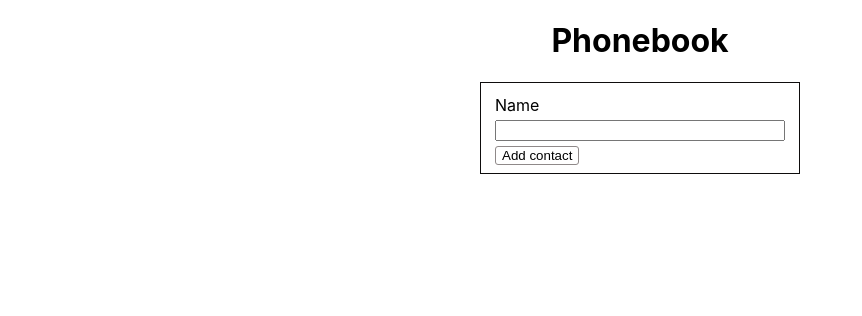
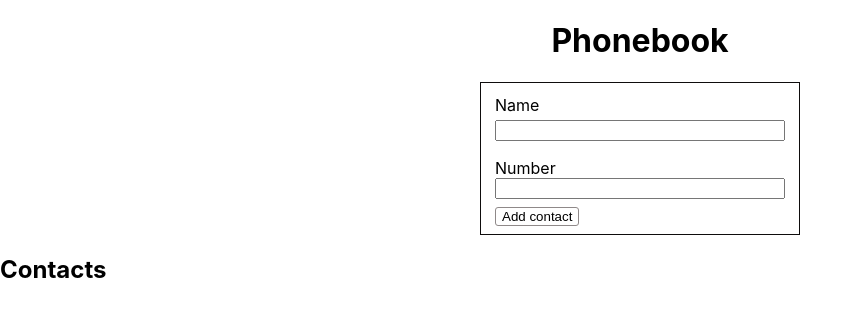
Before and after one commit to Maksim8811/goit-react-hw-02-phonebook, a React (Create React App) app: page / in a window 1280 px wide. Shown: the top 316 px of the page, without its empty margins (0-862 px from the left). Built offline with nearby package versions, Linux system fonts and the light colour scheme.

Commit message:
add tel input

```diff
--- a/src/components/App.jsx
+++ b/src/components/App.jsx
@@ -1,17 +1,29 @@
 import React, {Component} from "react";
 import Phonebook from "./Phohebook/Phonebook";
-// import Contacts from "./Contacts/Contacts";
+import Contacts from "./Contacts/Contacts";
+import { nanoid } from 'nanoid';
 
 
 class App extends Component {
 
   state = {
     contacts: [],
-    name: ''
+    name: '',
+    number: ''
   }
 
-  formSubmitHandler = data => {
-    console.log('data', data)
+  formSubmitHandler = ({name,id, number}) => {
+
+
+    const contact = {
+      name,
+      id: `${nanoid()}`,
+      number,
+}
+this.setState(prevState => ({
+  contacts: [contact, ...prevState.contacts]
+}))
+    console.log('contact', contact)
   }
 
   render () {
@@ -20,8 +32,8 @@ class App extends Component {
       <>
       <h1 className="title">Phonebook</h1>
     <Phonebook onSubmit={this.formSubmitHandler}/>
-    {/* <h2>Contacts</h2>
-    <Contacts/> */}
+    <h2>Contacts</h2>
+    <Contacts contacts={this.state.contacts}/>
     </>
     )
   }
--- a/src/components/Contacts/Contacts.jsx
+++ b/src/components/Contacts/Contacts.jsx
@@ -1,24 +1,19 @@
-// import React from "react";
+import React from "react";
 
-// function Contacts ({contacts}) {
-//     return (<>
-//
-//     <ul>
-//         {contacts.map(contact => {
-//             return (
-//                 <li>{contact.name}</li>
-//             )
-//         })}
-//     </ul>
+function Contacts ({contacts}) {
 
 
+    return (
+    <>
+    <ul>
+        {contacts.map(({name, id, number}) => {
+            return (
+                <li key={id}>{name}: {number}</li>
+            )
+        })}
+    </ul>
+    </>
+        )
+}
 
-
-
-//     </>
-
-
-//     )
-// }
-
-// export default Contacts
+export default Contacts
--- a/src/components/Phohebook/Phonebook.jsx
+++ b/src/components/Phohebook/Phonebook.jsx
@@ -1,32 +1,44 @@
 import React, {Component} from "react";
 import "./Phonebook.css"
-// import { nanoid } from 'nanoid';
+import { nanoid } from 'nanoid';
 
 class Phonebook extends Component {
+    loginInputId = nanoid()
+    telInputId = nanoid()
 
     state = {
         name: '',
+        id: '',
+        number: ''
       }
 
 
       handleChange = evt => {
-        this.setState({name: evt.target.value})
+        const {name, value} = evt.target
+        this.setState({[name]: value})
+        console.log('this.state', name, value)
 
     }
 
     handleSubmit = ev => {
         ev.preventDefault()
         this.props.onSubmit(this.state)
+        this.reset()
       }
+
+    reset = () => {
+        this.setState({name: '', number: ''})
+    }
 
 
     render () {
+
         return (
         <>
 
         <div className="container_form">
-       <form className="form" onSubmit={this.handleSubmit}>
-        <label className="label_form">Name
+       <form htmlFor={this.loginInputId} className="form" onSubmit={this.handleSubmit}>
+        <label className="label_form" id={this.loginInputId}>Name
        <input
   onChange={this.handleChange}
   value={this.state.name}
@@ -37,6 +49,19 @@ class Phonebook extends Component {
   title="Name may contain only letters, apostrophe, dash and spaces. For example Adrian, Jacob Mercer, Charles de Batz de Castelmore d'Artagnan"
   required
 />
+
+<label className="label_form" id={this.telInputId}>Number
+<input
+ onChange={this.handleChange}
+ value={this.state.number}
+  type="tel"
+  name="number"
+  pattern="\+?\d{1,4}?[-.\s]?\(?\d{1,3}?\)?[-.\s]?\d{1,4}[-.\s]?\d{1,4}[-.\s]?\d{1,9}"
+  title="Phone number must be digits and can contain spaces, dashes, parentheses and can start with +"
+  required
+/>
+</label>
+
 <button className="button" type="submit" >Add contact</button>
 </label>
        </form>
```
